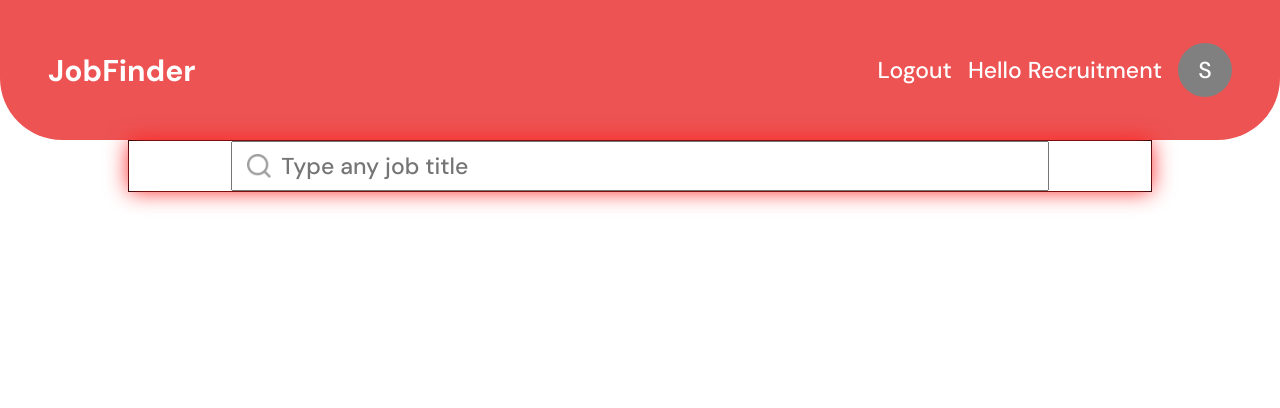
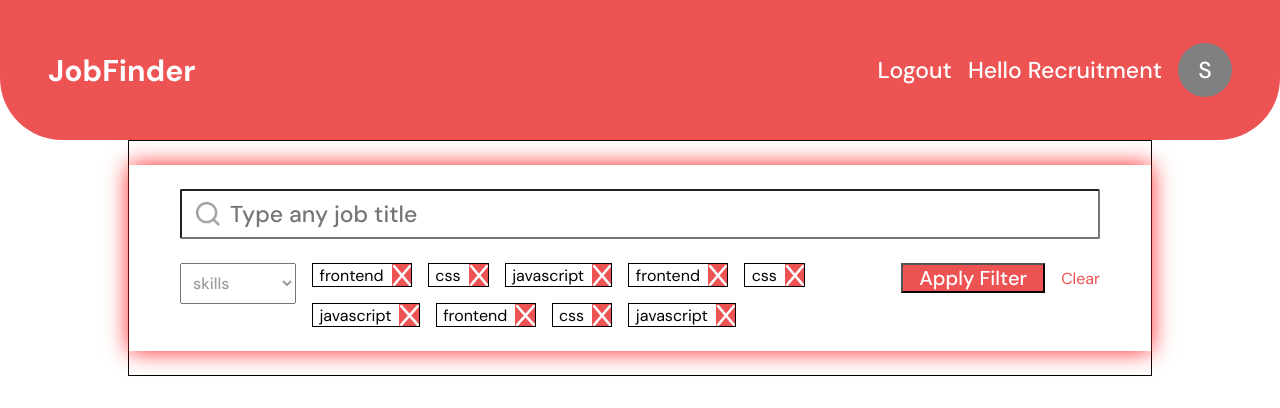
Before and after one commit to Shivendra490/recruit-client, a React (Vite) app: page /all-jobs in a window 1280 px wide. Shown: the top 408 px of the page. Built offline with nearby package versions, Linux system fonts and the light colour scheme.

Commit message:
filter UI

```diff
--- a/src/pages/home/AllJobs.jsx
+++ b/src/pages/home/AllJobs.jsx
@@ -1,18 +1,60 @@
 import styles from "./AllJobs.module.css";
-import searchIcon from "../../assets/searchIcon.png"
+import searchIcon from "../../assets/searchIcon.png";
+import crossIcon from "../../assets/crossIcon.png";
+const skillArr = ["frontend", "css", "javascript","frontend", "css", "javascript","frontend", "css", "javascript"];
 
 const AllJobs = () => {
   return (
     <>
       <div className={styles.filterContainer}>
         <div className={styles.inputWrapper}>
-            <img src={searchIcon} className={styles.searchIcon}/>
-            <input type="text" placeholder="Type any job title"/>
+          <img src={searchIcon} className={styles.searchIcon} />
+          <input type="text" placeholder="Type any job title" />
         </div>
         <div className={styles.filterWrapper}>
-
+          <div>
+            <select className={styles.select}>
+            <option value="">skills</option>
+              <option value="javascript">Javascript</option>
+              <option value="react">React</option>
+              <option value="html">HTML</option>
+              <option value="node">Node</option>
+              <option value="css">CSS</option>
+              <option value="python">Python</option>
+              <option value="java">Java</option>
+              <option value="C++">C++</option>
+            </select>
+          </div>
+          <div className={styles.skillsWrapper}>
+            {skillArr?.map((skill, index) => {
+              return (
+                <div key={index} className={styles.singleSkill}>
+                  <div className={styles.skillName}>{skill}</div>
+                  <div className={styles.cross}>
+                    <img src={crossIcon} />
+                  </div>
+                </div>
+              );
+            })}
+          </div>
+          <div className={styles.actionWrapper}>
+            <button className={styles.primaryBtn}>Apply Filter</button>
+            <span style={{ color: "#ED5353" }}>Clear</span>
+          </div>
         </div>
       </div>
+
+      <section className={styles.allJobsContainer}>
+        <div className={styles.singleJobContainer}>
+            <div className={styles.left}>
+
+            </div>
+            <div className={styles.right}>
+
+            </div>
+        </div>
+
+      </section>
     </>
   );
 };
--- a/src/pages/home/AllJobs.module.css
+++ b/src/pages/home/AllJobs.module.css
@@ -4,11 +4,14 @@
     justify-content: center;
     align-items: center;
     box-shadow: 0 0 22px #FF2020;
+    padding:1.5rem 0;
+    gap:1.5rem;
+    margin:1.5rem 0;
 
 }
 
 .inputWrapper{
-    width:80%;
+    width:90%;
     position: relative;
 
 
@@ -20,6 +23,7 @@
     font-size: 23px;
     font-weight: 500;
     color:#9C9C9C;
+    border-radius: 2px;
 }
 
 .searchIcon{
@@ -37,4 +41,70 @@
 
 .filterWrapper{
     display: flex;
+    width:90%;
+    justify-content: space-between;
+    gap:1rem;
+    align-items: flex-start;
 }
+
+.select{
+    font-size: 1rem;
+    font-weight: 500;
+    color:#9C9C9C;
+    padding:.5rem;
+
+}
+
+.skillsWrapper{
+    flex:1;
+    display: flex;
+    flex-wrap: wrap;
+    gap:1rem;
+    align-items: flex-start;
+}
+
+.singleSkill{
+    display: flex;
+    align-items: center;
+    height:1.5rem;
+    gap:.5rem;
+    border:1px solid black;
+    padding-left:.4rem;
+
+}
+
+.cross{
+    background-color:#ED5353;
+    height:100%;
+}
+
+.cross img{
+    width:100%;
+    height:100%;
+}
+
+.actionWrapper{
+    display:flex;
+    gap:1rem;
+    align-items: center;
+}
+
+.actionWrapper button{
+    background-color: #ED5353;
+    padding:0 1rem;
+    font-size: 20px;
+    font-weight: 500;
+    color:#FFFFFF;
+}
+
+
+/* single job */
+
+.allJobsContainer{
+
+}
+
+.singleJobContainer{
+    display:flex;
+    justify-content: space-between;
+}
```
Also changed, not shown: src/assets/crossIcon.png (added), src/assets/rhImg1.png (added).
